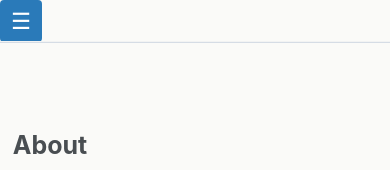
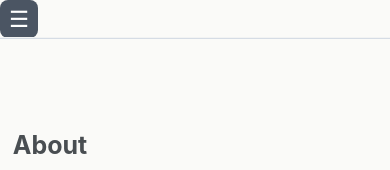
Before and after one commit to liu3309/liu3309.github.io, a Jekyll site: the page built from index.md, in a window 390 px wide. Shown: the top 170 px of the page. Built offline with Jekyll 4.4.1, drawn with Linux system fonts in a browser that asks for light colours; a script that is not in the unit is left out.

Commit message:
Update button size and background color
Reduced button dimensions and updated styles.

```diff
--- a/assets/css/main.scss
+++ b/assets/css/main.scss
@@ -2309,13 +2309,13 @@ h2#conference-activities::after,
   align-items: center;
   justify-content: center;
 
-  width: 42px;
-  height: 42px;
+  width: 38px;
+  height: 38px;
   padding: 0;
 
-  background: #2a7ab9;
+  background: #4b5563;
   border: none;
-  border-radius: 4px;
+  border-radius: 8px;
 
   color: #fff;
   cursor: pointer;
@@ -2362,30 +2362,3 @@ h2#conference-activities::after,
     padding-top: 1rem !important;
   }
 }
-
-
-
-.greedy-nav__toggle .visually-hidden,
-.greedy-nav__toggle .nav__icon + span {
-    display: none !important;
-}
-
-.greedy-nav__toggle {
-    width: 36px;
-    height: 36px;
-    padding: 0;
-    display: flex;
-    align-items: center;
-    justify-content: center;
-
-    background: #d3d3d3 !important;
-    border: none;
-    border-radius: 9px;
-
-    color: #fff !important;
-}
-
-/* Optional: darker on hover */
-.greedy-nav__toggle:hover {
-    background: #d3d3d3 !important;
-}
```
